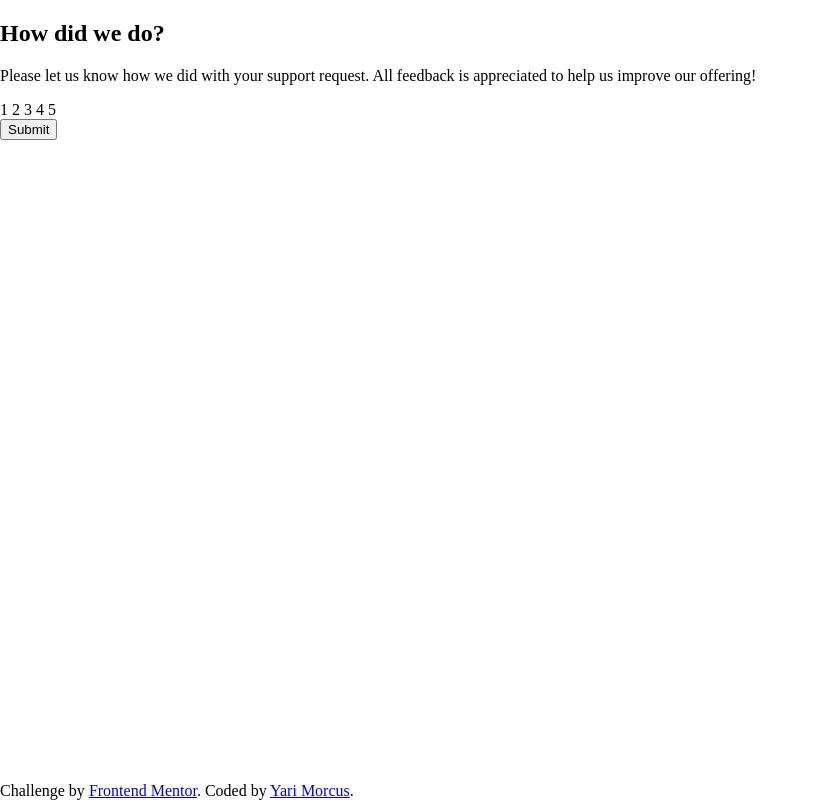
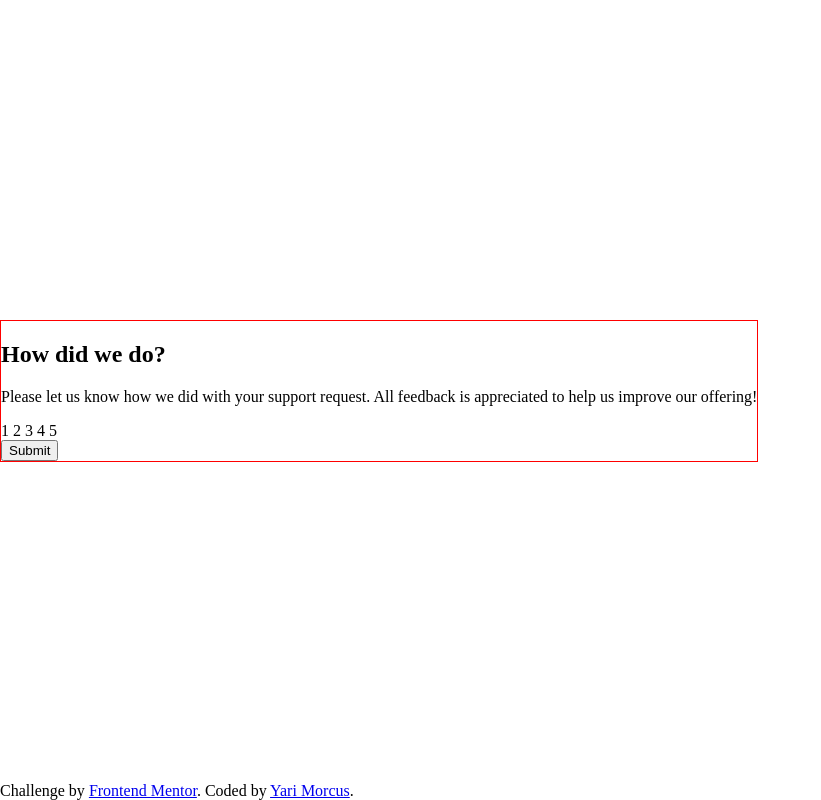
Before and after one commit to YariMorcus/interactive-rating-component, a website: page index.html in a window 1280 px wide. Shown: the whole page, without its empty margins (0-821 px from the left). Drawn offline with Linux system fonts and the light colour scheme.

Commit message:
Add class to rating card and align card vertically in middle

```diff
--- a/css/style.css
+++ b/css/style.css
@@ -52,12 +52,18 @@ body {
 }
 
 main {
+  display: flex;
+  place-items: center;
   flex-grow: 1;
 }
 
 /*------------------------------------------------------------------
 6. Cards
 */
+.rating-card {
+  border: 1px solid red;
+}
+
 .thank-you-card {
   display: none;
 }
--- a/index.html
+++ b/index.html
@@ -17,7 +17,7 @@
   <main>
 
     <!-- Rating state start -->
-    <article>
+    <article class="rating-card">
 
       <section>
 
```
